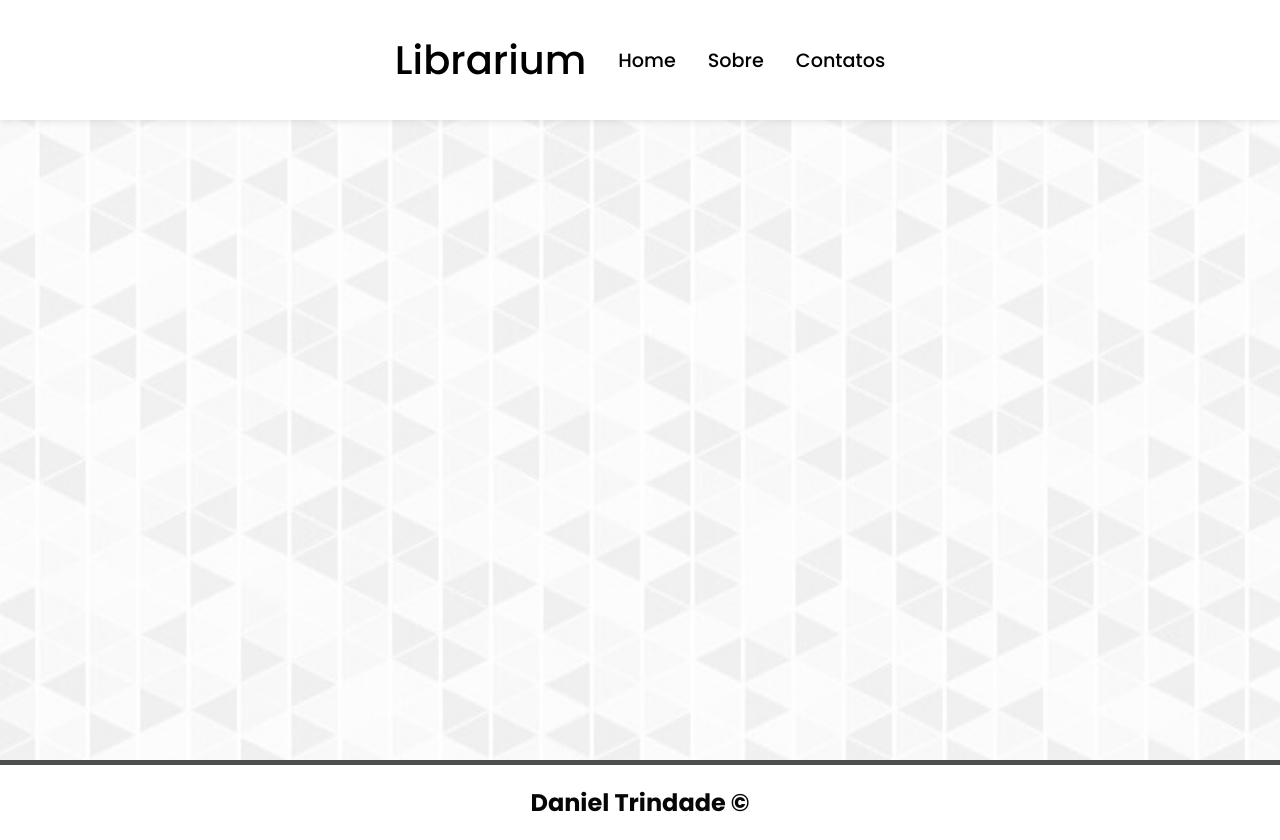
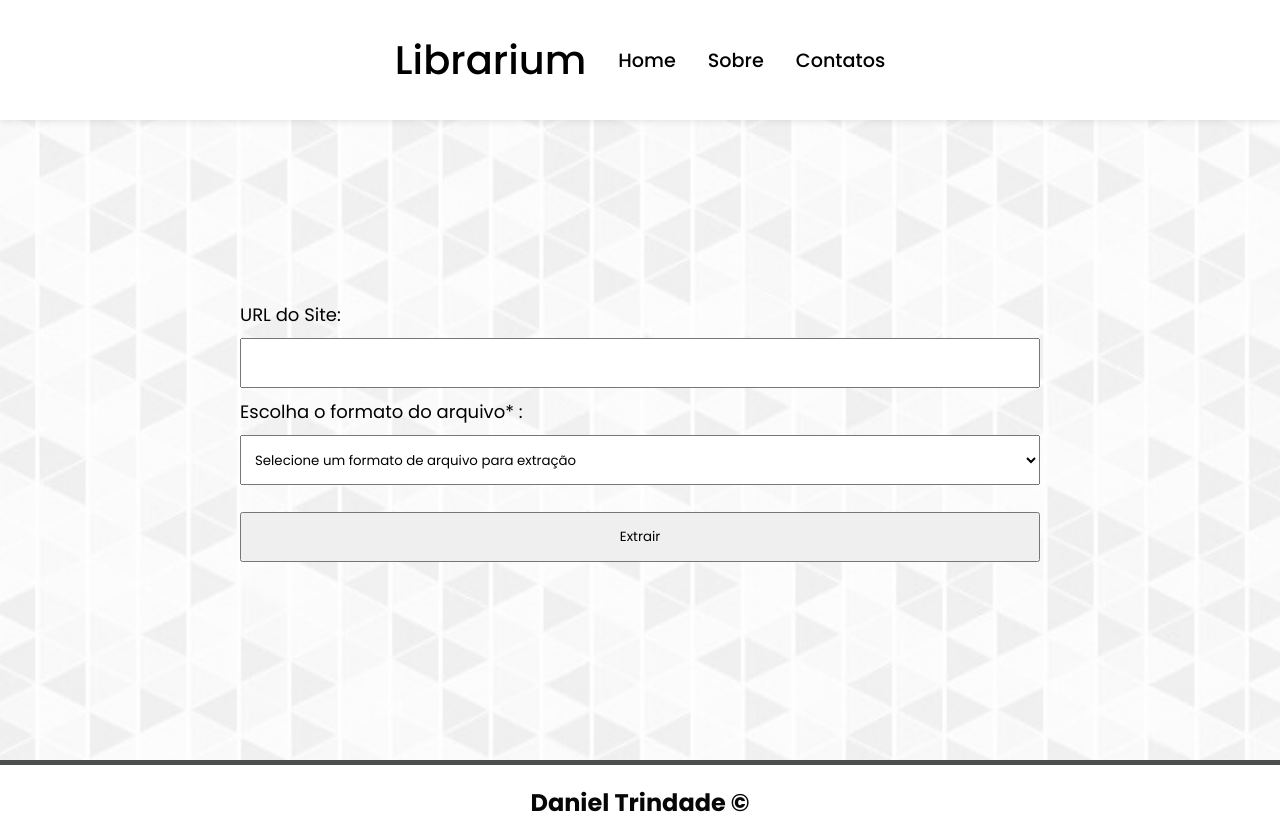
Before and after one commit to daniel-trindade/librarium, an Angular app: page /extratores/web-extractor in a window 1280 px wide. Before the commit this address led to /. Built offline with nearby package versions, Linux system fonts and the light colour scheme.

Commit message:
web extractor finished

```diff
--- a/src/app/app.routes.ts
+++ b/src/app/app.routes.ts
@@ -4,10 +4,12 @@ import { HomeComponent } from './pages/home/home.component';
 import { ContactComponent } from './pages/contact/contact.component';
 import { AboutComponent } from './pages/about/about.component';
 import { YoutubeExtractorComponent } from './extractors/youtube-extractor/youtube-extractor.component';
+import { WebExtractorComponent } from './extractors/web-extractor/web-extractor.component';
 
 export const routes: Routes = [
     {path: '', component: HomeComponent},
     {path: 'sobre', component: AboutComponent},
     {path: 'contatos', component: ContactComponent},
-    {path: 'extratores/youtube', component: YoutubeExtractorComponent}
+    {path: 'extratores/youtube', component: YoutubeExtractorComponent},
+    {path: 'extratores/web-extractor', component: WebExtractorComponent}
 ];
--- /dev/null
+++ b/src/app/extractors/web-extractor/web-extractor.component.html
@@ -0,0 +1,30 @@
+<div class="web-container">
+  <form
+    class="web-extractor"
+    [formGroup]="web_form"
+    (ngSubmit)="submitForm()"
+    #formDir="ngForm"
+  >
+    <label for="url">URL do Site:</label>
+    <input type="text" id="url" formControlName="url"/>
+    <!-- TRANSFORMAR EM COMPONENTE -->
+    <div
+      *ngIf="(url.invalid && formDir.submitted)"
+      class="validation-error"
+    >
+      <p>Informe uma URL para prosseguir.</p>
+    </div>
+    <label for="format">Escolha o formato do arquivo* :</label>
+    <select formControlName="format">
+      <option value="default">
+        Selecione um formato de arquivo para extração
+      </option>
+      <option value="txt">TXT</option>
+      <option value="pdf">PDF</option>
+    </select>
+    <div *ngIf="format.invalid && formDir.submitted" class="validation-error">
+      <p>Selecione um formato para proseguir com a extração.</p>
+    </div>
+    <button type="submit">Extrair</button>
+  </form>
+</div>
--- /dev/null
+++ b/src/app/extractors/web-extractor/web-extractor.component.scss
@@ -0,0 +1,63 @@
+.web-container{
+  width: 800px;
+  display: flex;
+  align-items: center;
+
+  .web-extractor{
+    width: 100%;
+    display: flex;
+    flex-direction: column;
+    font-size: 18px;
+
+    label{
+      font-size: 18px;
+      margin: 10px 0;
+      text-decoration: double;
+    }
+
+    input{
+      width: 100%;
+      max-width: 800px;
+      height: 50px;
+      padding: 0 10px;
+    }
+
+    select{
+      width: 100%;
+      max-width: 800px;
+      height: 50px;
+      padding: 0 10px;
+    }
+
+    button{
+      width: 100%;
+      margin: 2em 0;
+      height: 50px;
+    }
+
+    .validation-error{
+      color: #DC3545;
+      margin-top: 1em;
+      padding-left: .5em;
+      border-left: 3px solid #DC3545;
+    }
+  }
+}
+
+@media only screen and (max-width: 1000px){
+  .web-container{
+      width: 600px;
+  }
+}
+
+@media only screen and (max-width: 800px){
+  .web-container{
+      width: 400px;
+  }
+}
+
+@media only screen and (max-width: 600px){
+  .web-container{
+      width: 250px;
+  }
+}
--- /dev/null
+++ b/src/app/extractors/web-extractor/web-extractor.component.ts
@@ -0,0 +1,52 @@
+import { Component } from '@angular/core';
+import { CommonModule } from '@angular/common';
+import { FormGroup, FormControl, Validators, ReactiveFormsModule } from '@angular/forms';
+import { HttpClientModule } from '@angular/common/http';
+import { Router } from '@angular/router';
+import { selectValidator } from '../selectValidator';
+
+@Component({
+  selector: 'app-web-extractor',
+  standalone: true,
+  imports: [ReactiveFormsModule, HttpClientModule, CommonModule],
+  templateUrl: './web-extractor.component.html',
+  styleUrl: './web-extractor.component.scss'
+})
+export class WebExtractorComponent {
+
+  constructor(private router: Router){}
+
+  web_form!: FormGroup;
+
+  ngOnInit() {
+
+    //  FORM VALIDATION
+    this.web_form = new FormGroup({
+      url: new FormControl('', [Validators.required]),
+      format: new FormControl('default', [
+        Validators.required,
+        selectValidator('default')
+      ]),
+    });
+
+  }
+
+  get url() {
+    return this.web_form.get('url')!;
+  }
+
+  get format() {
+    return this.web_form.get('format')!;
+  }
+
+  submitForm(){
+
+    console.log("solicitação realizada")
+
+    if(!this.web_form.get('url')?.value || this.web_form.get('format')?.value == 'default'){
+        return;
+      }
+      const url_redirect = `http://localhost:8000/web/${this.web_form.value.url}?doc_type=${this.web_form.value.format}`;
+      window.location.href = url_redirect;
+    }
+}
--- a/src/app/extractors/youtube-extractor/youtube-extractor.component.html
+++ b/src/app/extractors/youtube-extractor/youtube-extractor.component.html
@@ -20,7 +20,7 @@
     </div>
 
     <div class="complementar-form" *ngIf="showComplementarForm">
-      <label for="language">Escolha o formato de arquivo <span>*</span>:</label>
+      <label for="language">Escolha o formato de arquivo<span>*</span>:</label>
       <select formControlName="format">
         <option value="default">
           Selecione um formato de arquivo para extração
--- a/src/app/extractors/youtube-extractor/youtube-extractor.component.ts
+++ b/src/app/extractors/youtube-extractor/youtube-extractor.component.ts
@@ -4,7 +4,7 @@ import { FormGroup, FormControl, Validators, ReactiveFormsModule } from '@angula
 import { HttpClientModule } from '@angular/common/http';
 import { YoutubeApiService } from '../../services/youtube-api.service';
 import { Router } from '@angular/router';
-import { selectValidator } from './selectValidator';
+import { selectValidator } from '../selectValidator';
 
 @Component({
   selector: 'app-youtube-extractor',
--- a/src/app/pages/home/home.component.html
+++ b/src/app/pages/home/home.component.html
@@ -21,7 +21,7 @@
       image="/assets/web.png"
       image_alt="Icone da internet"
       title="WEB Estrator"
-      link="#"
+      link="/extratores/web-extractor"
       description="Através dessa aplicação você poderá fazer a extração do conteúdo de qualquer site. E ainda optar por exportar para PDF ou txt"
     ></app-opt-card>
 
```
Also changed, not shown: src/app/extractors/selectValidator.ts (renamed from src/app/extractors/youtube-extractor/selectValidator.ts), 1 other file (tests, documents, lock files or other folders).
